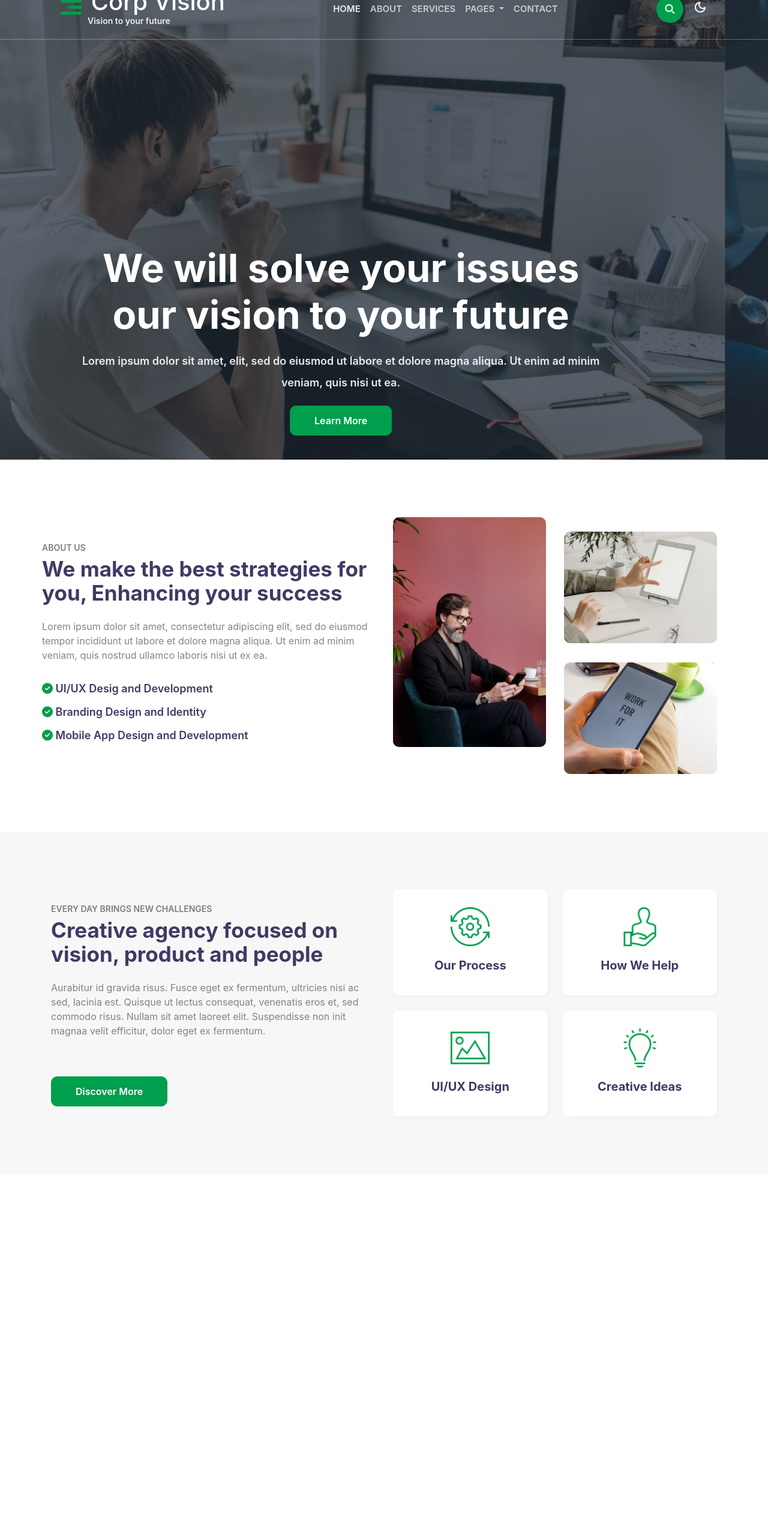
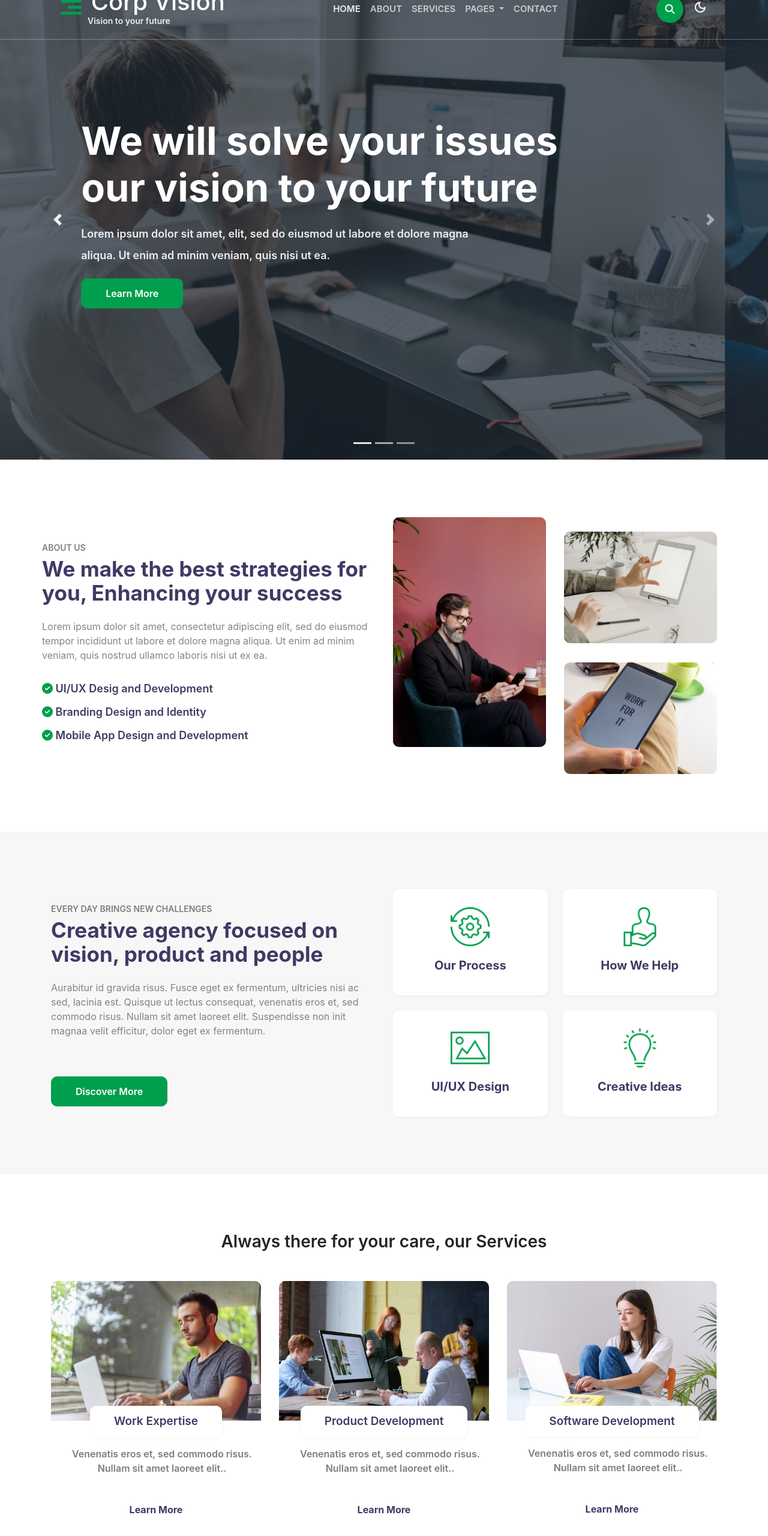
Before and after one commit to xzc6969/Capstone, a browser extension: page index.html in a window 1280 px wide. Shown: the part 34-2594 px from the top of the page at 60% size. Before the commit the page ends 1991 px from the top, so only its background shows below. Drawn offline with nearby package versions, Linux system fonts and the light colour scheme.

Commit message:
update banner and services

```diff
--- a/CSS/style.css
+++ b/CSS/style.css
@@ -148,13 +148,13 @@ body.search-active .search-input {
 .carousel-item:nth-child(4) {
   background-image: url(../image/b4.jpg);
 }
-/* .carousel-caption{
-  left: 20%;
-  top: 20%;
+.carousel-caption{
   width: 800px;
-  margin-left: 20px;
   text-align: left;
-} */
+  width: 1100px;
+  top: 50%;
+  transform: translateY(-50%);
+}
 .carousel-caption h1{
   font-size: 65px;
   font-weight: 700;
@@ -184,10 +184,6 @@ body.search-active .search-input {
   background-color: #009f4d;
   color: #fff;
   font-weight: 600;
-}
-.banner-slide .carousel-list, .banner-slide .carousel-inner{
-  transform: translate3d(0,0,0);
-  overflow: hidden;
 }
 .carousel-inner{
   height: 800px;
@@ -253,7 +249,7 @@ body.search-active .search-input {
   font-weight: 400;
   opacity: 0.8;
 }
-.feature-left a{
+.feature-left .btn-style{
   background-color: #009f4d;
   border-color: #009f4d;
   color: #fff;
@@ -300,3 +296,52 @@ body.search-active .search-input {
   cursor: pointer;
   color: #009f4d;
 }
+.services .title{
+  font-weight: 600;
+}
+.blog-info{
+  text-align: center !important;
+}
+.blog-title{
+ font-size: 19px;
+ font-weight: 600;
+ padding: 12px 40px;
+ color: #3f3a64;
+ background-color: #fff;
+ border-radius: 10px;
+ display: inline-block;
+ box-shadow: rgba(1, 1, 1, 0.05) 1px 1px 5px 0px;
+ transform: translateY(-25px);
+ transition: all 0.4s;
+}
+
+.services .info img{
+  width: 100%;
+  border-top-left-radius:10px ;
+  border-top-right-radius:10px ;
+}
+.blog-info p{
+  color: #7e7d7d;
+  font-weight: 600;
+  margin-top: -10px;
+  margin-left: 20px;
+}
+.info{
+  text-align: center !important;
+}
+.services .info a.btn{
+  padding: 12px 35px;
+  border-radius: 10px;
+  font-size: 16px;
+  font-weight: 700;
+  background-color:transparent;
+  border-color: transparent;
+  color: #3f3a64;
+  transition: all 0.4s ease-in-out;
+}
+.blog-title:hover{
+  color: #009f4d;
+}
+.learnmore:hover{
+  color: #009f4d !important;
+}
--- a/index.html
+++ b/index.html
@@ -100,55 +100,66 @@
     </div>
   </header>
   <section class="banner">
-    <div id="carouselId" class="banner-slide carousel slide" data-ride="carousel">
+    <div id="carouselId" class="carousel slide" data-ride="carousel">
+      <ol class="carousel-indicators">
+        <li data-target="#carouselId" data-slide-to="0" class="active"></li>
+        <li data-target="#carouselId" data-slide-to="1"></li>
+        <li data-target="#carouselId" data-slide-to="2"></li>
+      </ol>
       <div class="carousel-inner" role="listbox">
-        <div class="carousel-list">
         <div class="carousel-item active">
-            <div class="overlay"></div>
-            <div class="container">
-              <div class="carousel-caption d-none d-md-block">
-                <h1>We will solve your issues our vision to your future</h1>
+          <div class="container carousel-caption d-none d-md-block">
+            <div class="banner-content">
+              <h1>We will solve your issues <br> our vision to your future</h1>
               <p>Lorem ipsum dolor sit amet, elit, sed do eiusmod ut labore et
-                  dolore magna aliqua. Ut enim ad minim veniam, quis nisi ut ea.</p>
+                dolore magna <br> aliqua. Ut enim ad minim veniam, quis nisi ut ea.</p>
               <button>Learn More</button>
             </div>
           </div>
+          <div class="overlay"></div>
         </div>
         <div class="carousel-item">
-            <div class="overlay"></div>
-            <div class="container">
-              <div class="carousel-caption d-none d-md-block">
-                <h1>Embracing success do our best, need best advice</h1>
+          <div class="container carousel-caption d-none d-md-block">
+            <div class="banner-content">
+              <h1>Embracing success do our <br> best, need best advice</h1>
               <p>Lorem ipsum dolor sit amet, elit, sed do eiusmod ut labore et
-                  dolore magna aliqua. Ut enim ad minim veniam, quis nisi ut ea.</p>
+                dolore magna <br> aliqua. Ut enim ad minim veniam, quis nisi ut ea.</p>
               <button>Get Started</button>
             </div>
           </div>
+          <div class="overlay"></div>
         </div>
         <div class="carousel-item">
-            <div class="overlay"></div>
-            <div class="container">
-              <div class="carousel-caption d-none d-md-block">
-                <h1>Digital transformation driven by technology</h1>
+          <div class="container carousel-caption d-none d-md-block">
+            <div class="banner-content">
+              <h1>Digital transformation <br> driven by technology</h1>
               <p>Lorem ipsum dolor sit amet, elit, sed do eiusmod ut labore et
-                  dolore magna aliqua. Ut enim ad minim veniam, quis nisi ut ea.</p>
+                dolore magna <br> aliqua. Ut enim ad minim veniam, quis nisi ut ea.</p>
               <button>Learn More</button>
             </div>
           </div>
+          <div class="overlay"></div>
         </div>
         <div class="carousel-item">
-            <div class="overlay"></div>
-            <div class="container">
-              <div class="carousel-caption d-none d-md-block">
-                <h1>For those who believe in leaving a mark</h1>
+          <div class="container carousel-caption d-none d-md-block">
+            <div class="banner-content">
+              <h1>For those who believe in <br> leaving a mark</h1>
               <p>Lorem ipsum dolor sit amet, elit, sed do eiusmod ut labore et
-                  dolore magna aliqua. Ut enim ad minim veniam, quis nisi ut ea.</p>
+                dolore magna <br> aliqua. Ut enim ad minim veniam, quis nisi ut ea.</p>
               <button>Contact Now</button>
             </div>
           </div>
+          <div class="overlay"></div>
         </div>
       </div>
-      </div>
+      <a class="carousel-control-prev" href="#carouselId" role="button" data-slide="prev">
+        <span class="carousel-control-prev-icon" aria-hidden="true"></span>
+        <span class="sr-only">Previous</span>
+      </a>
+      <a class="carousel-control-next" href="#carouselId" role="button" data-slide="next">
+        <span class="carousel-control-next-icon" aria-hidden="true"></span>
+        <span class="sr-only">Next</span>
+      </a>
     </div>
 
   </section>
@@ -183,7 +194,7 @@
           </div>
 
 
-          <div class="aboutUs-right col-lg-6 mt-lg-0 mt-md-5 mt-4">
+          <div class="aboutUs-right col-lg-6 mt-lg-0 mt-md-5 mt-4" id="about">
             <div class="row">
               <div class="col-6">
                 <img src="./image/a.jpg" alt="">
@@ -207,7 +218,7 @@
           <p class="mt-md-4 mt-3">Aurabitur id gravida risus. Fusce eget ex fermentum, ultricies nisi ac sed, lacinia
             est. Quisque ut lectus consequat, venenatis eros et, sed commodo risus. Nullam sit amet laoreet elit.
             Suspendisse non init magnaa velit efficitur, dolor eget ex fermentum.</p>
-          <a href="#" class="btn btn-style btn-primary mt-lg-5 mt-4">Discover More</a>
+          <a href="#about" class="btn btn-style btn-primary mt-lg-5 mt-4">Discover More</a>
         </div>
 
         <div class="feature-right col-6">
@@ -241,7 +252,57 @@
       </div>
     </div>
   </section>
-  <section></section>
+  <section class="services">
+    <div class="services-content py-5">
+      <div class="container py-lg-5 py-md-4 py-2">
+        <h3 class="title text-center">Always there for your care, our Services</h3>
+        <div class="row mt-lg-5 mt-4">
+          <div class="col-lg-4 col-md-6">
+            <div class="info">
+              <a href="#url">
+                <img src="./image/s1.jpg" alt="">
+              </a>
+              <div class="blog-info">
+                <a href="#url" class="blog-title">Work Expertise</a>
+                <p>Venenatis eros et, sed commodo risus. Nullam sit amet laoreet elit..</p>
+              </div>
+              <a href="#url" class="btn btn-success learnmore mt-3" role="button">
+                Learn More
+              </a>
+            </div>
+          </div>
+          <div class="col-lg-4 col-md-6">
+            <div class="info">
+              <a href="#url">
+                <img src="./image/s2.jpg" alt="">
+              </a>
+              <div class="blog-info">
+                <a href="#url" class="blog-title">Product Development</a>
+                <p>Venenatis eros et, sed commodo risus. Nullam sit amet laoreet elit..</p>
+              </div>
+              <a href="#url" class="btn btn-success learnmore mt-3" role="button">
+                Learn More
+              </a>
+            </div>
+          </div>
+          <div class="col-lg-4 col-md-6">
+            <div class="info">
+              <a href="#url">
+                <img src="./image/s3.jpg" alt="">
+              </a>
+              <div class="blog-info">
+                <a href="#url" class="blog-title">Software Development</a>
+                <p>Venenatis eros et, sed commodo risus. Nullam sit amet laoreet elit..</p>
+              </div>
+              <a href="#url" class="btn btn-success learnmore mt-3" role="button">
+                Learn More
+              </a>
+            </div>
+          </div>
+        </div>
+      </div>
+    </div>
+  </section>
   <section></section>
   <section></section>
   <section></section>
```
Lines whose indentation alone changed are shown as unchanged.
